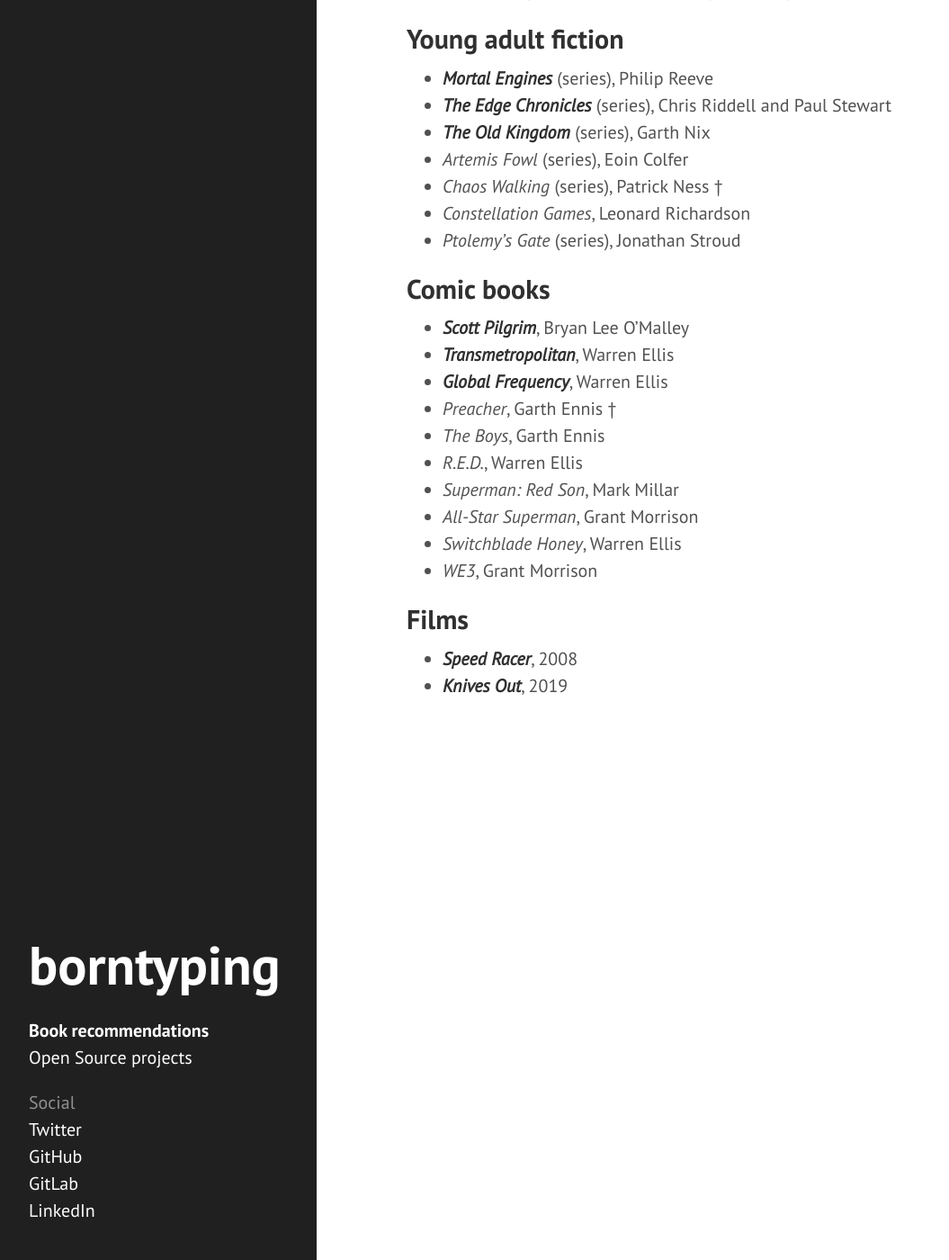
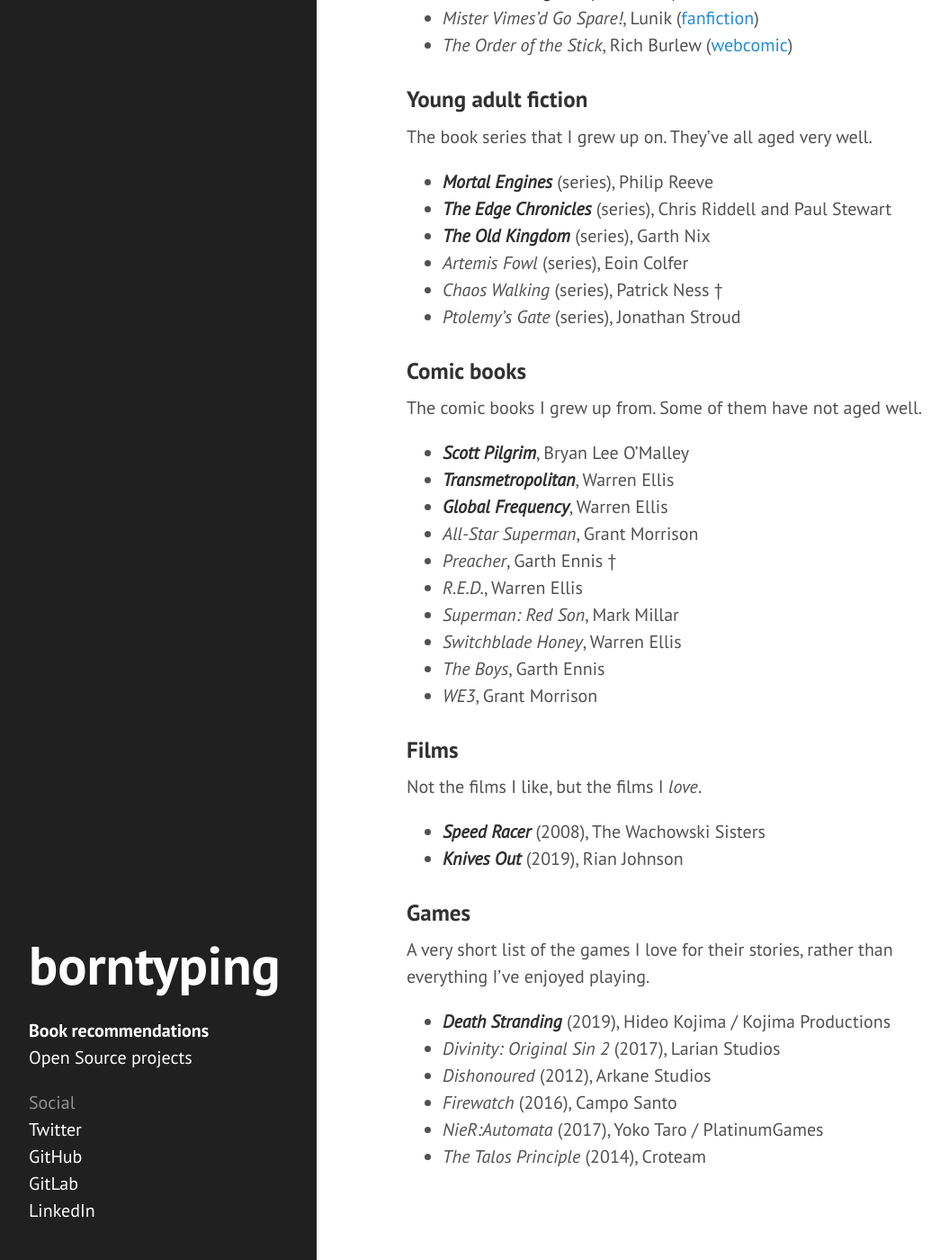
Before and after one commit to borntyping/borntyping.github.io, a Jekyll site: the page built from books.md, in a window 1280 px wide and 1400 px high, scrolled down 1631 px. Shown: the whole window at 90% size, without its empty margins (8-1063 px from the left). Built offline with Jekyll 4.4.1, drawn with Linux system fonts in a browser that asks for light colours; some of the changed text lies outside the part shown.

Commit message:
Update books.md

```diff
--- a/books.md
+++ b/books.md
@@ -24,6 +22,7 @@
 - _A Memory Called Empire_, Arkady Martine
 - _Ancillary Justice_ (Imperial Radch #1) Ann Leckie
 - _Children of Time_ (Children of Time #1), Adrian Tchaikovsky
+- _Constellation Games_,  Leonard Richardson
 - _Dragonoak: The Complete History of Kastelir_ (Dragonoak, #1) Sam Farren
 - _Glasshouse_, Charlie Stross
 - _Good Omens_, Terry Pratchett
@@ -41,7 +40,11 @@
 - _To Sleep in a Sea of Stars_, Christopher Paolini
 - _Tuf Voyaging_, George RR Martin
 
-## Online media
+## Other media
+
+### Online fiction
+
+Not all fiction fits into a neat category, but these hard-to-categorise entries are some of my very favorite stories.
 
 - _**17776**_, Jon Bois ([mixed media][17776])
 - _**Shlock Mercenary**_, Howard Taylor ([webcomic][schlock mercenary])
@@ -50,33 +53,49 @@
 - _Mister Vimes'd Go Spare!_, Lunik ([fanfiction][mr vimes'd go spare])
 - _The Order of the Stick_, Rich Burlew ([webcomic][order of the stick])
 
-## Young adult fiction
+### Young adult fiction
+
+The book series that I grew up on. They've all aged very well.
 
 - _**Mortal Engines**_ (series), Philip Reeve
 - _**The Edge Chronicles**_ (series), Chris Riddell and Paul Stewart
 - _**The Old Kingdom**_ (series), Garth Nix
 - _Artemis Fowl_ (series), Eoin Colfer
 - _Chaos Walking_ (series), Patrick Ness †
-- _Constellation Games_,  Leonard Richardson
 - _Ptolemy's Gate_ (series), Jonathan Stroud
 
-## Comic books
+### Comic books
+
+The comic books I grew up from. Some of them have not aged well.
 
 - _**Scott Pilgrim**_, Bryan Lee O'Malley
 - _**Transmetropolitan**_, Warren Ellis
 - _**Global Frequency**_, Warren Ellis
+- _All-Star Superman_, Grant Morrison
 - _Preacher_, Garth Ennis †
-- _The Boys_,  Garth Ennis
 - _R.E.D._, Warren Ellis
 - _Superman: Red Son_, Mark Millar
-- _All-Star Superman_, Grant Morrison
 - _Switchblade Honey_, Warren Ellis
+- _The Boys_,  Garth Ennis
 - _WE3_, Grant Morrison
 
-## Films
+### Films
 
-- _**Speed Racer**_, 2008
-- _**Knives Out**_, 2019
+Not the films I like, but the films I _love_.
+
+- _**Speed Racer**_ (2008), The Wachowski Sisters
+- _**Knives Out**_ (2019), Rian Johnson
+
+### Games
+
+A very short list of the games I love for their stories, rather than everything I've enjoyed playing.
+
+- _**Death Stranding**_ (2019), Hideo Kojima / Kojima Productions
+- _Divinity: Original Sin 2_ (2017), Larian Studios
+- _Dishonoured_ (2012), Arkane Studios
+- _Firewatch_ (2016), Campo Santo
+- _NieR:Automata_ (2017),  Yoko Taro / PlatinumGames
+- _The Talos Principle_ (2014), Croteam
 
 [methods of rationality]: http://www.fanfiction.net/s/5782108/1/Harry_Potter_and_the_Methods_of_Rationality
 [mr vimes'd go spare]: http://archiveofourown.org/works/244534
```
Also changed, not shown: other parts of books.md (+1 -3 lines).
